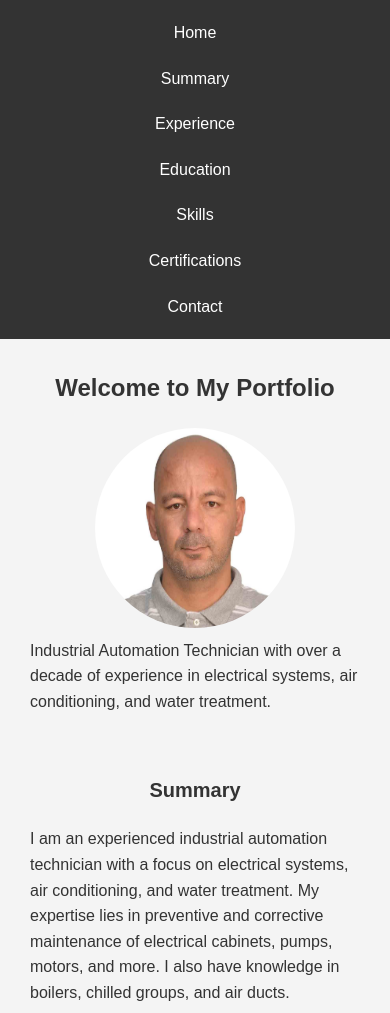
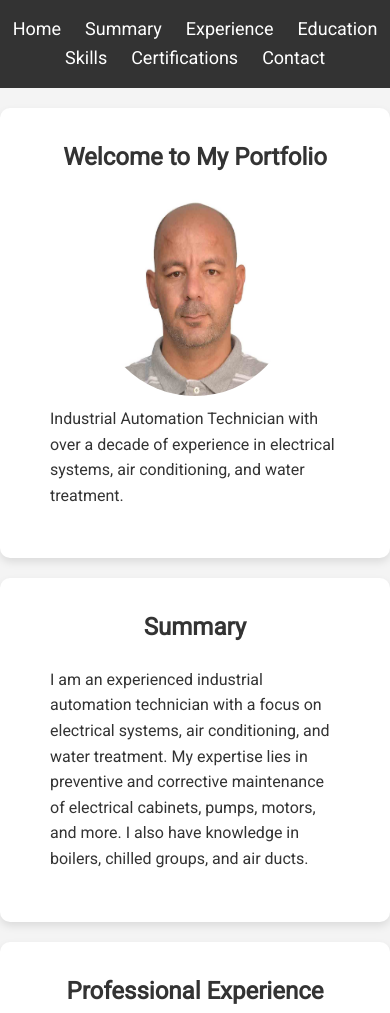
Before and after one commit to BENLAKHDHER/css_project, a plain HTML site: page index.html in a window 390 px wide. Shown: the top 1013 px of the page. Drawn offline with Linux system fonts and the light colour scheme.

Commit message:
make changes in html and css file as instructions mentioned in project

```diff
--- a/index.html
+++ b/index.html
@@ -1,3 +1,4 @@
+
 <!DOCTYPE html>
 <html lang="en">
 <head>
@@ -6,20 +7,19 @@
     <title>Malek Ben Lakhdher - Industrial Automation Technician</title>
     <link rel="stylesheet" href="style.css">
     <link href="https://fonts.googleapis.com/css2?family=Roboto&display=swap" rel="stylesheet">
-
 </head>
 <body>
     <!-- Navbar -->
     <header>
-        <nav>
-            <ul>
-                <li><a href="#home">Home</a></li>
-                <li><a href="#summary">Summary</a></li>
-                <li><a href="#experience">Experience</a></li>
-                <li><a href="#education">Education</a></li>
-                <li><a href="#skills">Skills</a></li>
-                <li><a href="#certifications">Certifications</a></li>
-                <li><a href="#contact">Contact</a></li>
+        <nav class="navbar">
+            <ul class="nav-list">
+                <li><a class="nav-link" href="#home">Home</a></li>
+                <li><a class="nav-link" href="#summary">Summary</a></li>
+                <li><a class="nav-link" href="#experience">Experience</a></li>
+                <li><a class="nav-link" href="#education">Education</a></li>
+                <li><a class="nav-link" href="#skills">Skills</a></li>
+                <li><a class="nav-link" href="#certifications">Certifications</a></li>
+                <li><a class="nav-link" href="#contact">Contact</a></li>
             </ul>
         </nav>
     </header>
@@ -97,15 +97,12 @@
 
             <button type="submit">Submit</button>
         </form>
-
-
         <p>LinkedIn: <a href="https://www.linkedin.com/in/malek-ben-lakhdher" target="_blank">Malek Ben Lakhdher</a></p>
-        <p>Github  : <a href="https://github.com/BENLAKHDHER" target="_blank">Malek Ben Lakhdher </a></p>
+        <p>Github: <a href="https://github.com/BENLAKHDHER" target="_blank">Malek Ben Lakhdher</a></p>
     </section>
     <!-- Footer -->
     <footer>
         <p>&copy; 2024 Malek Ben Lakhdher. All rights reserved.</p>
     </footer>
-
 </body>
 </html>
--- a/style.css
+++ b/style.css
@@ -1,4 +1,3 @@
-
 
 * {
     margin: 0;
@@ -7,45 +6,46 @@
 }
 
 body {
-    font-family: Arial, sans-serif;
+    font-family: 'Roboto', Arial, sans-serif;
     line-height: 1.6;
     background-color: #f4f4f4;
     color: #333;
 }
 
-header {
-    background: #333;
-    color: #fff;
-    padding: 10px 0;
+.navbar {
+    background-color: #333;
+    padding: 15px 0;
     text-align: center;
 }
 
-nav ul {
+.nav-list {
     list-style: none;
-    display: flex;
-    justify-content: center;
-    margin: 0;
     padding: 0;
 }
 
-nav ul li {
-    margin: 0 15px;
+.nav-list li {
+    display: inline-block;
+    margin: 0 10px;
 }
 
-nav ul li a {
-    color: #fff;
+.nav-link {
+    color: white;
     text-decoration: none;
     font-size: 18px;
+    transition: color 0.3s ease-in-out;
 }
 
-nav ul li a:hover {
+.nav-link:hover {
     color: #09ebcdd2;
 }
 
 section {
-    padding: 20px;
+    padding: 30px;
     max-width: 1200px;
     margin: 20px auto;
+    background: #fff;
+    border-radius: 10px;
+    box-shadow: 0 4px 8px rgba(0, 0, 0, 0.1);
 }
 
 h1, h2 {
@@ -67,20 +67,21 @@ img {
     border-radius: 50%;
 }
 
-
 button {
     display: block;
-    width: 100px;
+    width: auto;
+    padding: 10px 20px;
     margin: 10px auto;
-    padding: 10px;
-    background: #333;
+    background: linear-gradient(135deg, #333, #555);
     color: #fff;
     border: none;
+    border-radius: 20px;
     cursor: pointer;
+    transition: background 0.3s ease;
 }
 
 button:hover {
-    background: #09ebcdd2;
+    background: linear-gradient(135deg, #09ebcd, #33a4c2);
 }
 
 footer {
@@ -89,38 +90,3 @@ footer {
     text-align: center;
     padding: 10px 0;
 }
-
-
-/* Media Queries for Responsiveness */
-@media (max-width: 768px) {
-    nav ul {
-        flex-direction: column;
-    }
-
-    nav ul li {
-        margin: 10px 0;
-    }
-
-    section {
-        padding: 10px;
-    }
-
-
-    button {
-        width: 80%;
-    }
-}
-
-@media (max-width: 480px) {
-    h1 {
-        font-size: 24px;
-    }
-
-    h2 {
-        font-size: 20px;
-    }
-
-    nav ul li a {
-        font-size: 16px;
-    }
-}
```
